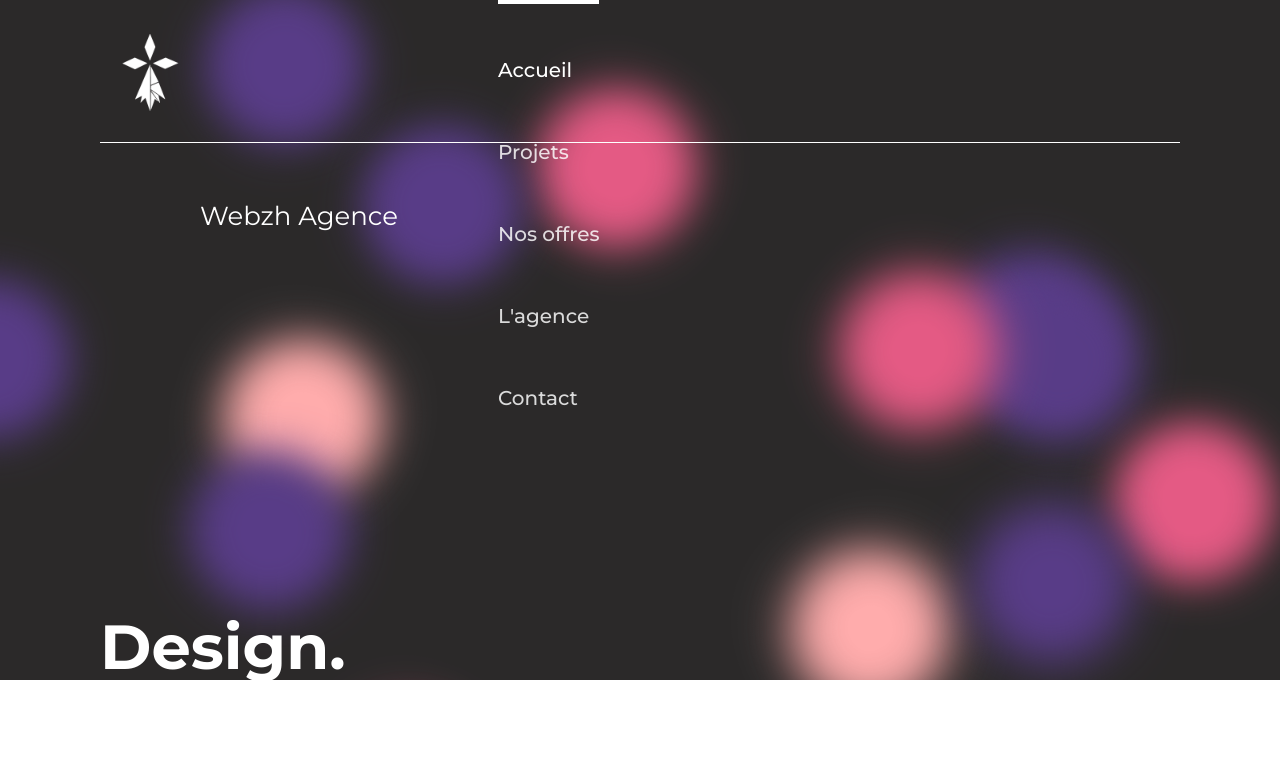
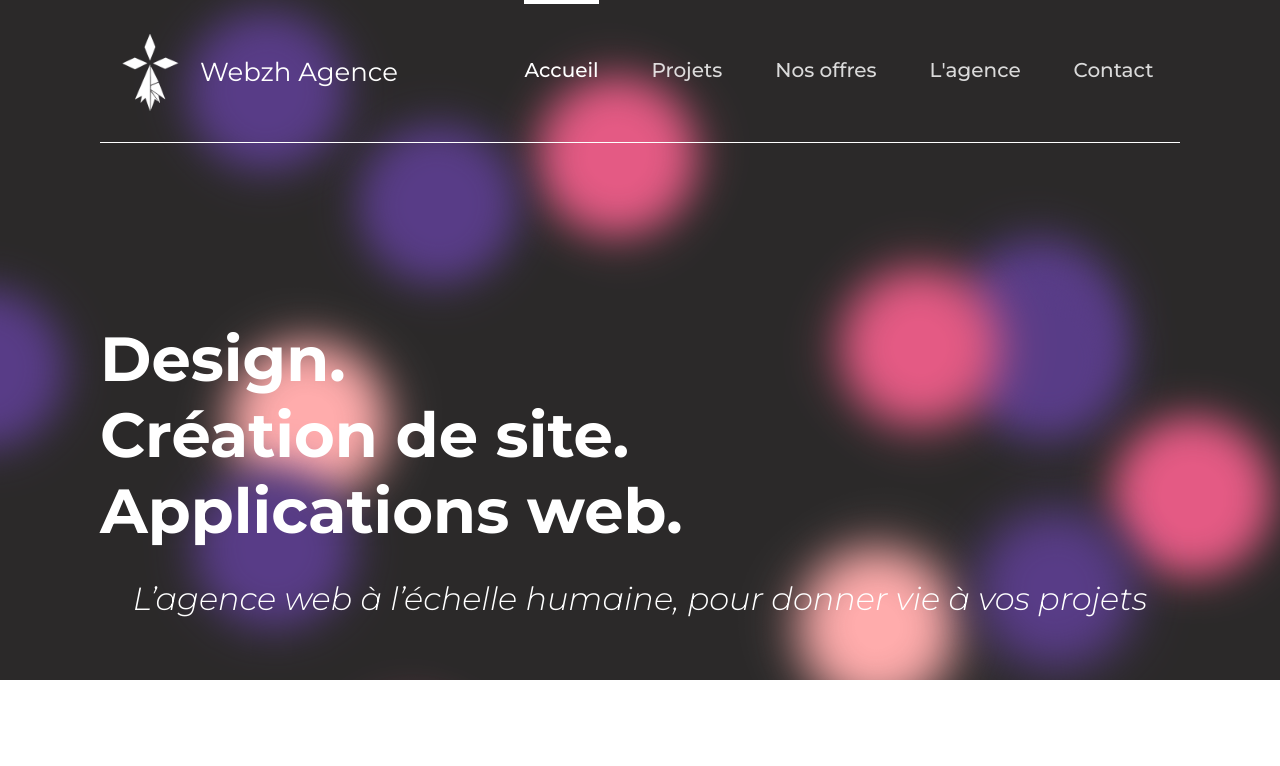
Before and after one commit to jeanchok/webagence, a Next.js app: page / in a window 1280 px wide. Shown: the top 766 px of the page. Built offline with nearby package versions, Linux system fonts and the light colour scheme.

Commit message:
fixing menu bug display from previous commit

```diff
--- a/components/Navbar.js
+++ b/components/Navbar.js
@@ -21,9 +21,8 @@
                 <div className="bar3"></div>
             </button>
             <ul className={!menuClass ? 'none' : 'list'}>
-                <div className={!menuClass ? 'none' : 'listInner'}>
+                <div className={'listInner'}>
                     <li className={router.pathname == "/" ? "activeLine" : ""}>
-
                         <Link href="/">
                             <a className={router.pathname == "/" ? "active" : ""}>
                                 Accueil
--- a/styles/components/_Navbar.scss
+++ b/styles/components/_Navbar.scss
@@ -9,6 +9,8 @@
         border-top: 4px solid white;
         padding-top: 54px;
     }
+
+
 
     & ul {
         display: flex;
@@ -47,6 +49,15 @@
     }
 }
 
+@media (min-width: 840px) {
+    .listInner {
+        flex-direction: row;
+        display: flex;
+        width: 100%;
+        justify-content: space-between;
+    }
+
+}
 
 
 .navbarContainer {
@@ -85,8 +96,6 @@
     .container {
         display: inline-block;
         cursor: pointer;
-
-
     }
 
     .navbar {
```
